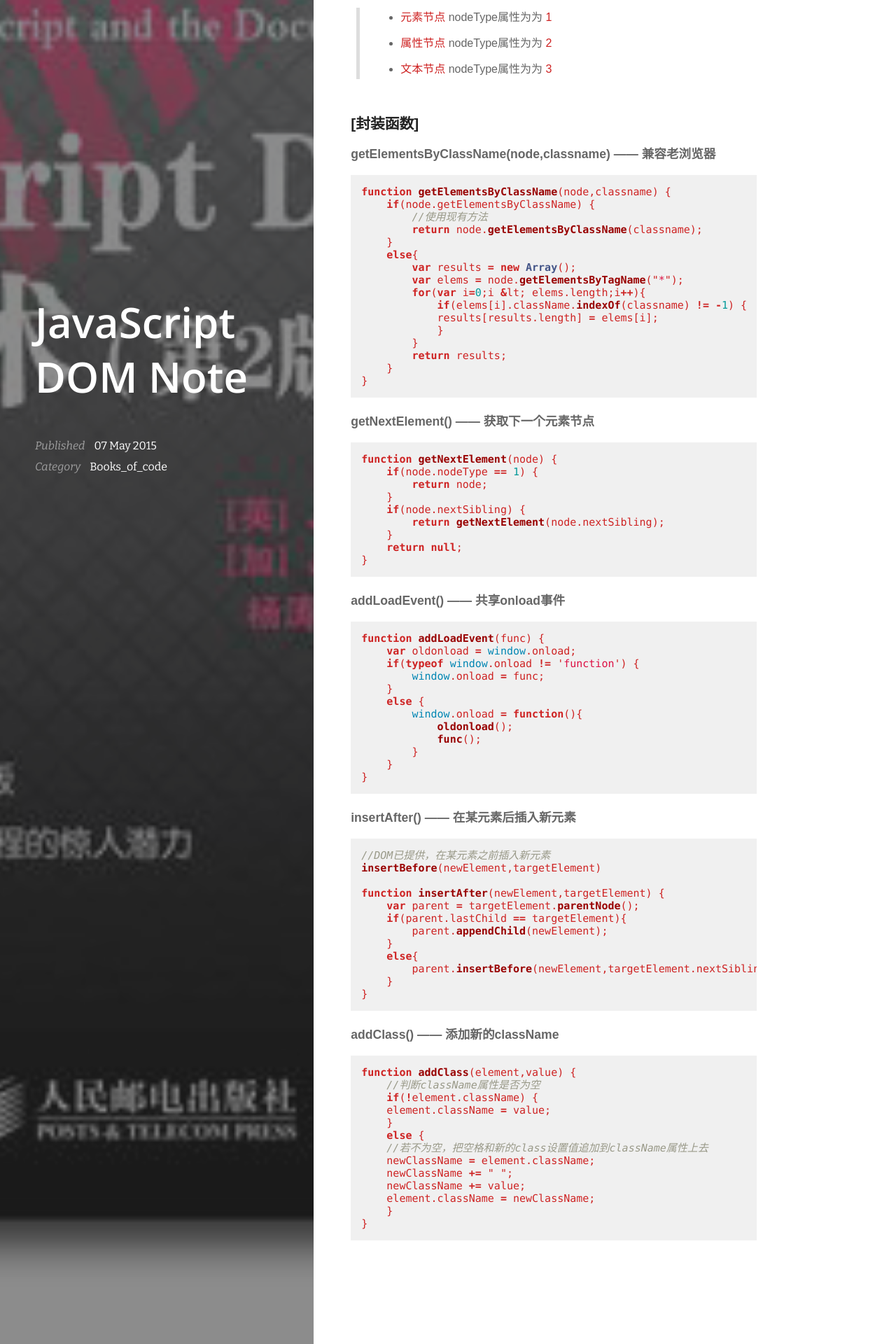
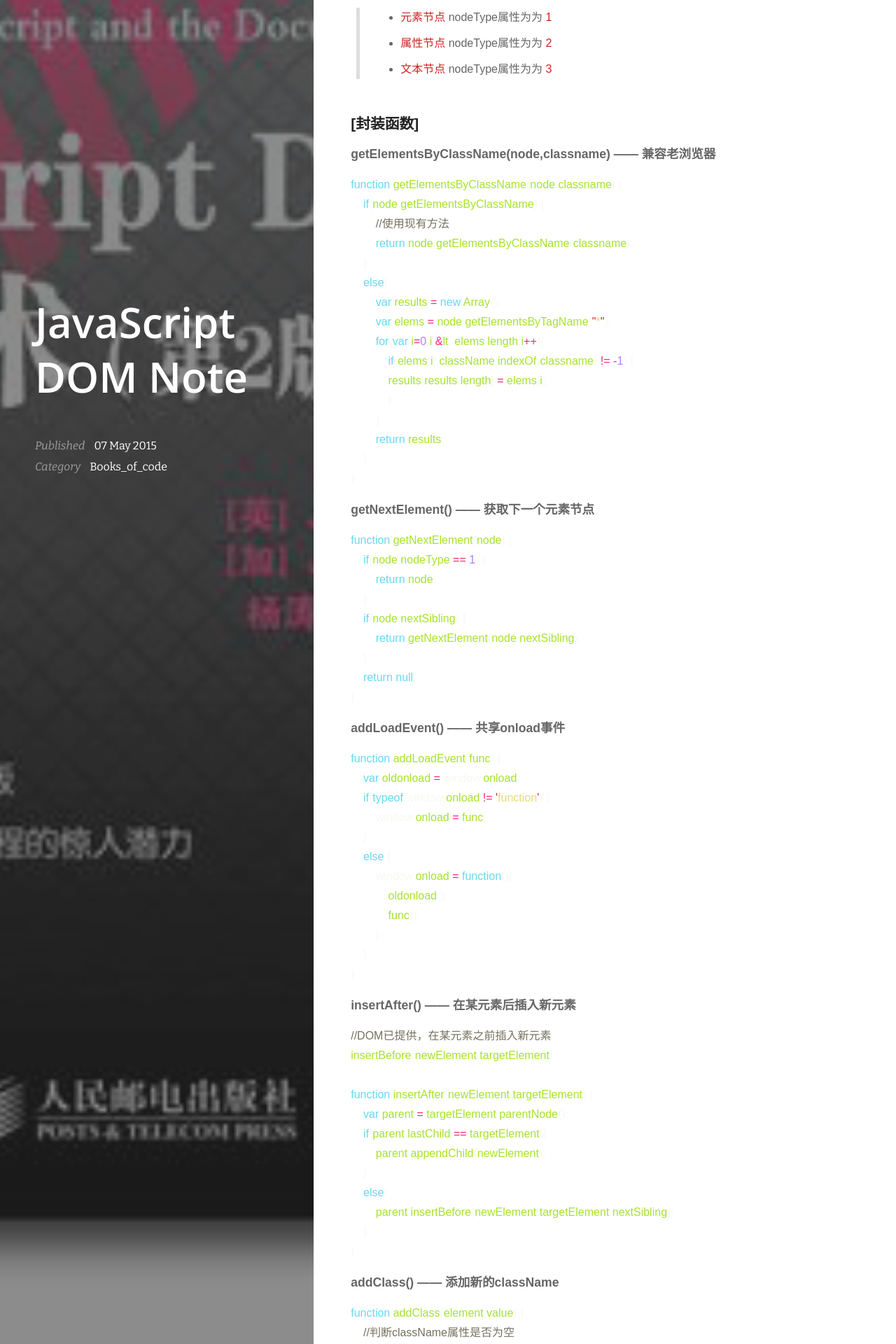
Before and after one commit to ch1oechao/ch1oechao.github.io, a Jekyll site: the page built from _posts/2015-05-09-JavaScript-DOM-Note.html, in a window 1280 px wide. Shown: the part 1230-3150 px from the top of the page at 70% size. Built offline with Jekyll 4.4.1, drawn with Linux system fonts in a browser that asks for light colours; nearby versions of some CDN libraries; Markdown is read by kramdown in place of the engine named in the settings.

Commit message:
update highlight

```diff
--- a/_layouts/default.html
+++ b/_layouts/default.html
@@ -7,7 +7,7 @@
   <meta name="viewport" content="width=device-width">
 
   <!-- syntax highlighting CSS -->
-  <link rel="stylesheet" href="{{ site.baseurl }}/assets/css/syntax.css">
+  <link rel="stylesheet" href="{{ site.baseurl }}/assets/css/monikai.css">
 
   <!-- CSS -->
   <link rel="stylesheet" href="{{ site.baseurl }}/assets/css/reset.css">
--- /dev/null
+++ b/assets/css/monikai.css
@@ -0,0 +1,64 @@
+.highlight .hll { background-color: #49483e }
+.highlight .c { color: #75715e } /* Comment */
+.highlight .err { color: #960050; background-color: #1e0010 } /* Error */
+.highlight .k { color: #66d9ef } /* Keyword */
+.highlight .l { color: #ae81ff } /* Literal */
+.highlight .n { color: #f8f8f2 } /* Name */
+.highlight .o { color: #f92672 } /* Operator */
+.highlight .p { color: #f8f8f2 } /* Punctuation */
+.highlight .cm { color: #75715e } /* Comment.Multiline */
+.highlight .cp { color: #75715e } /* Comment.Preproc */
+.highlight .c1 { color: #75715e } /* Comment.Single */
+.highlight .cs { color: #75715e } /* Comment.Special */
+.highlight .ge { font-style: italic } /* Generic.Emph */
+.highlight .gs { font-weight: bold } /* Generic.Strong */
+.highlight .kc { color: #66d9ef } /* Keyword.Constant */
+.highlight .kd { color: #66d9ef } /* Keyword.Declaration */
+.highlight .kn { color: #f92672 } /* Keyword.Namespace */
+.highlight .kp { color: #66d9ef } /* Keyword.Pseudo */
+.highlight .kr { color: #66d9ef } /* Keyword.Reserved */
+.highlight .kt { color: #66d9ef } /* Keyword.Type */
+.highlight .ld { color: #e6db74 } /* Literal.Date */
+.highlight .m { color: #ae81ff } /* Literal.Number */
+.highlight .s { color: #e6db74 } /* Literal.String */
+.highlight .na { color: #a6e22e } /* Name.Attribute */
+.highlight .nb { color: #f8f8f2 } /* Name.Builtin */
+.highlight .nc { color: #a6e22e } /* Name.Class */
+.highlight .no { color: #66d9ef } /* Name.Constant */
+.highlight .nd { color: #a6e22e } /* Name.Decorator */
+.highlight .ni { color: #f8f8f2 } /* Name.Entity */
+.highlight .ne { color: #a6e22e } /* Name.Exception */
+.highlight .nf { color: #a6e22e } /* Name.Function */
+.highlight .nl { color: #f8f8f2 } /* Name.Label */
+.highlight .nn { color: #f8f8f2 } /* Name.Namespace */
+.highlight .nx { color: #a6e22e } /* Name.Other */
+.highlight .py { color: #f8f8f2 } /* Name.Property */
+.highlight .nt { color: #f92672 } /* Name.Tag */
+.highlight .nv { color: #f8f8f2 } /* Name.Variable */
+.highlight .ow { color: #f92672 } /* Operator.Word */
+.highlight .w { color: #f8f8f2 } /* Text.Whitespace */
+.highlight .mf { color: #ae81ff } /* Literal.Number.Float */
+.highlight .mh { color: #ae81ff } /* Literal.Number.Hex */
+.highlight .mi { color: #ae81ff } /* Literal.Number.Integer */
+.highlight .mo { color: #ae81ff } /* Literal.Number.Oct */
+.highlight .sb { color: #e6db74 } /* Literal.String.Backtick */
+.highlight .sc { color: #e6db74 } /* Literal.String.Char */
+.highlight .sd { color: #e6db74 } /* Literal.String.Doc */
+.highlight .s2 { color: #e6db74 } /* Literal.String.Double */
+.highlight .se { color: #ae81ff } /* Literal.String.Escape */
+.highlight .sh { color: #e6db74 } /* Literal.String.Heredoc */
+.highlight .si { color: #e6db74 } /* Literal.String.Interpol */
+.highlight .sx { color: #e6db74 } /* Literal.String.Other */
+.highlight .sr { color: #e6db74 } /* Literal.String.Regex */
+.highlight .s1 { color: #e6db74 } /* Literal.String.Single */
+.highlight .ss { color: #e6db74 } /* Literal.String.Symbol */
+.highlight .bp { color: #f8f8f2 } /* Name.Builtin.Pseudo */
+.highlight .vc { color: #f8f8f2 } /* Name.Variable.Class */
+.highlight .vg { color: #f8f8f2 } /* Name.Variable.Global */
+.highlight .vi { color: #f8f8f2 } /* Name.Variable.Instance */
+.highlight .il { color: #ae81ff } /* Literal.Number.Integer.Long */
+
+.highlight .gh { } /* Generic Heading & Diff Header */
+.highlight .gu { color: #75715e; } /* Generic.Subheading & Diff Unified/Comment? */
+.highlight .gd { color: #f92672; } /* Generic.Deleted & Diff Deleted */
+.highlight .gi { color: #a6e22e; } /* Generic.Inserted & Diff Inserted */
```
